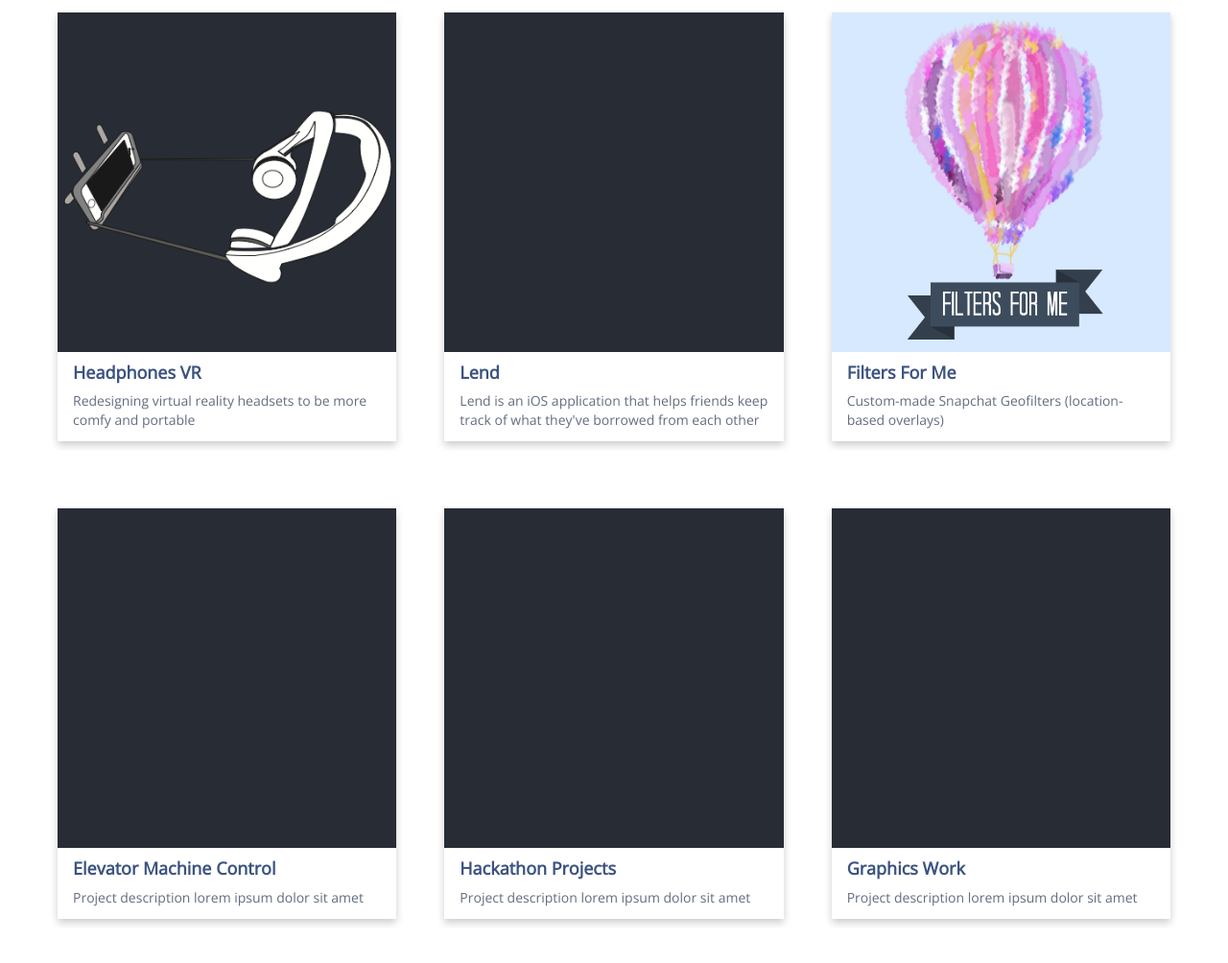
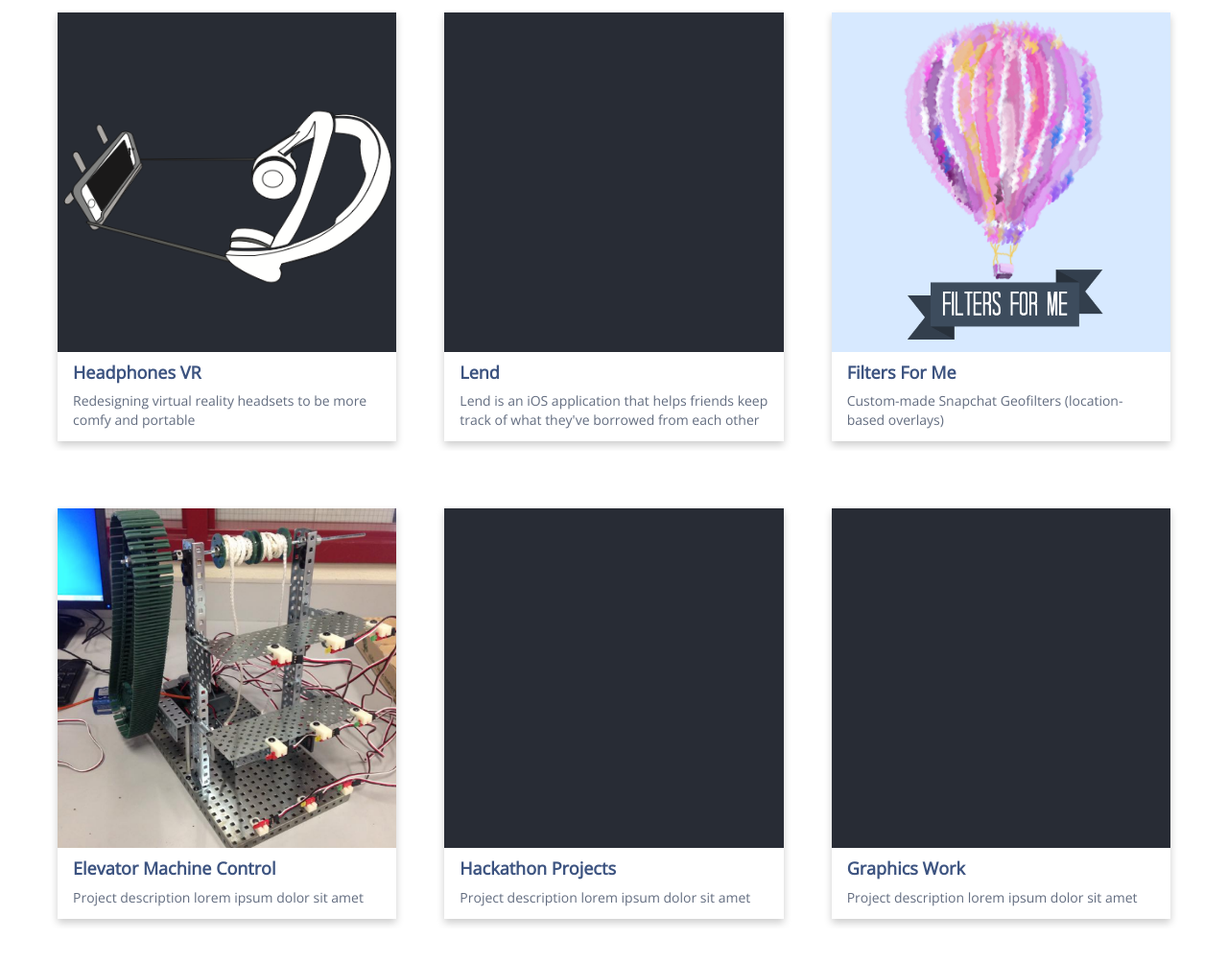
Before and after one commit to rheamanocha/rheamanocha, a plain HTML site: page index.html in a window 1280 px wide. Shown: the part 222-1226 px from the top of the page at 96% size. Drawn offline with nearby package versions, Linux system fonts and the light colour scheme.

Commit message:
Update
Good practice

```diff
--- a/index.html
+++ b/index.html
@@ -65,7 +65,7 @@
             <div class="row">
             <div class="col-xs-12 col-sm-4">
                 <div class="card">
-                    <img src="test.png" alt="Project Image" class="img-responsive" style="width:100%">
+                    <img src="elevator.png" alt="Project Image" class="img-responsive" style="width:100%">
                     <div class="container">
                       <h4><b>Elevator Machine Control</b></h4>
                       <p>Project description lorem ipsum dolor sit amet</p>
```
Also changed, not shown: contact.html (+1 -1 lines), resume.html (+1 -1 lines), elevator.png (added).
